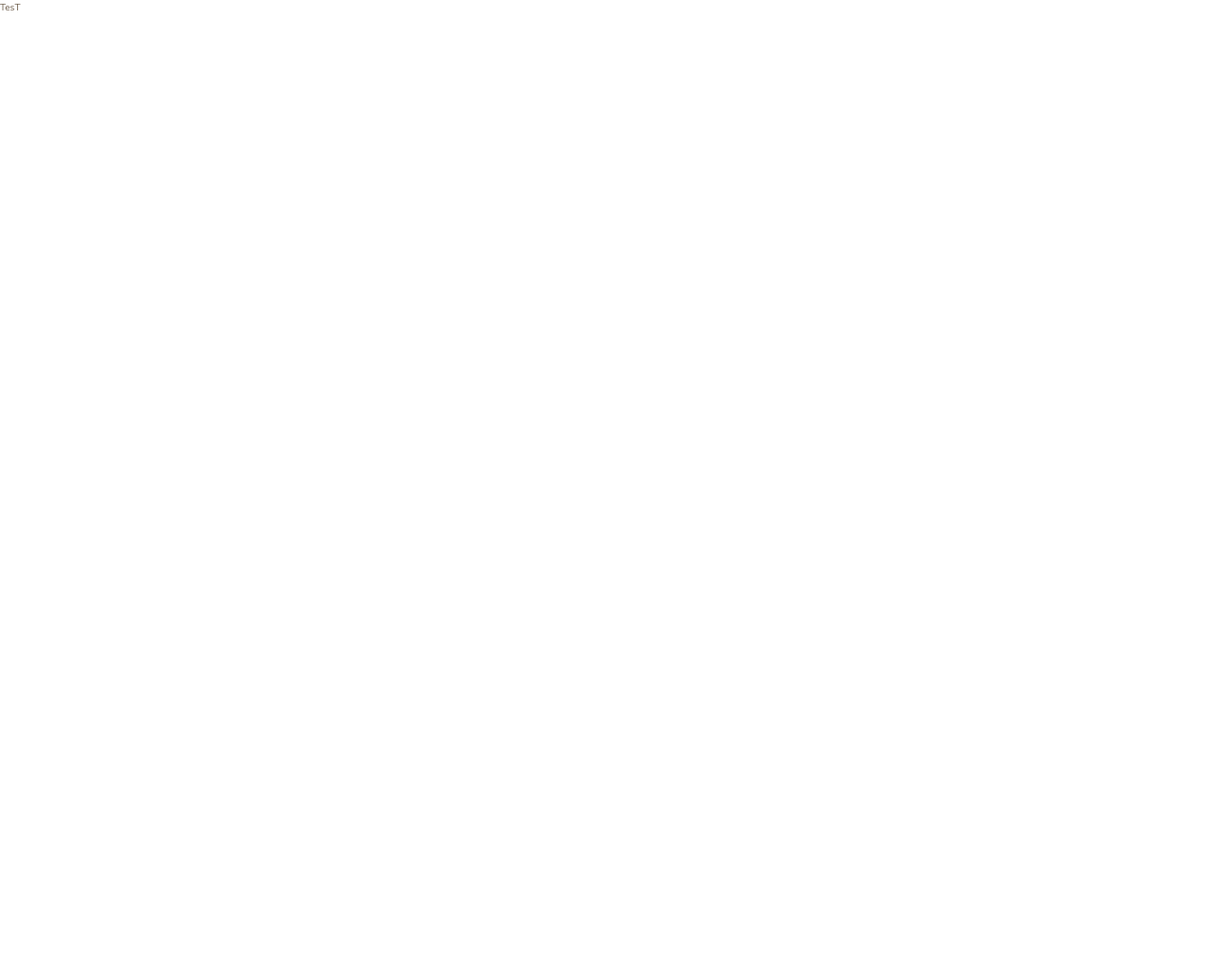
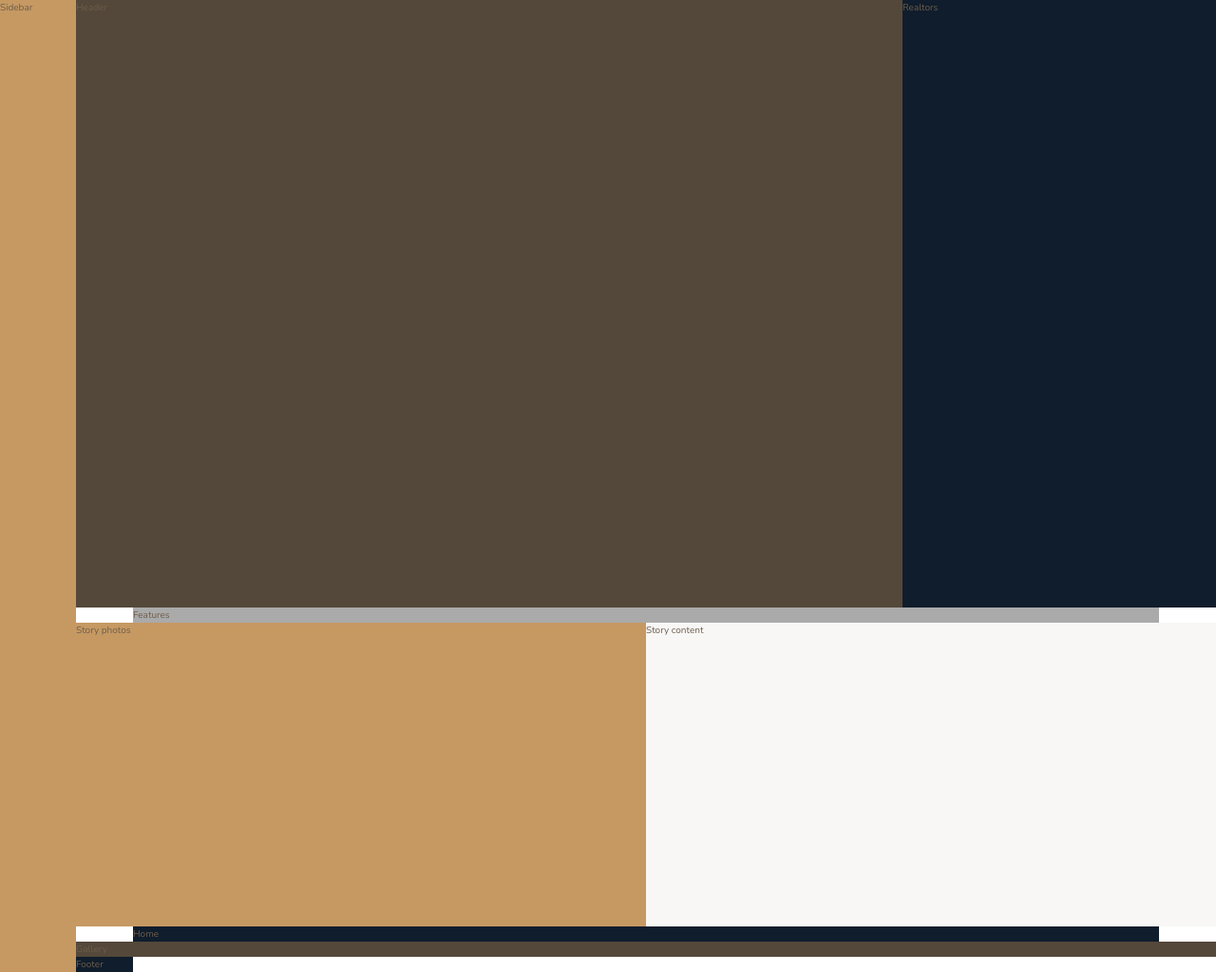
Before and after one commit to sean-xiao-zhao7/sass3, a website: page index.html in a window 1280 px wide. Shown: the whole page at 95% size. Before the commit the page ends 800 px from the top, so only its background shows below. Drawn offline with nearby package versions, Linux system fonts and the light colour scheme.

Commit message:
Set grid columns

```diff
--- a/index.html
+++ b/index.html
@@ -1,17 +1,28 @@
 <!DOCTYPE html>
 <html lang="en">
     <head>
-        <meta charset="UTF-8">
-        <meta name="viewport" content="width=device-width, initial-scale=1.0">
-        <meta http-equiv="X-UA-Compatible" content="ie=edge">
+        <meta charset="UTF-8" />
+        <meta name="viewport" content="width=device-width, initial-scale=1.0" />
+        <meta http-equiv="X-UA-Compatible" content="ie=edge" />
 
-        <link href="https://fonts.googleapis.com/css?family=Josefin+Sans:300,400,400i|Nunito:300,300i" rel="stylesheet">
-        <link rel="stylesheet" href="css/style.css">
-        <link rel="shortcut icon" type="image/png" href="img/favicon.png">
+        <link
+            href="https://fonts.googleapis.com/css?family=Josefin+Sans:300,400,400i|Nunito:300,300i"
+            rel="stylesheet"
+        />
+        <link rel="stylesheet" href="css/style.css" />
+        <link rel="shortcut icon" type="image/png" href="img/favicon.png" />
 
         <title>nexter &mdash; your home, your freedom</title>
     </head>
     <body class="container">
-        TesT
+        <div class="sidebar">Sidebar</div>
+        <div class="header">Header</div>
+        <div class="realtors">Realtors</div>
+        <div class="features">Features</div>
+        <div class="story__photos">Story photos</div>
+        <div class="story__content">Story content</div>
+        <div class="homes">Home</div>
+        <div class="gallery">Gallery</div>
+        <div class="footer">Footer</div>
     </body>
 </html>
--- a/sass/_base.scss
+++ b/sass/_base.scss
@@ -35,3 +35,9 @@ body {
     font-weight: 300;
     line-height: 1.6;
 }
+
+.container {
+    display: grid;
+    grid-template-rows: 80vh min-content 40vh repeat(3, min-content);
+    grid-template-columns: [sidebar-start] 8rem [sidebar-end full-start] minmax(6rem, 1fr) [center-start] repeat(8, [col-start] minmax(min-content, 14rem) [col-end]) [center-end] minmax(6rem, 1fr) [full-end];
+}
--- a/sass/_features.scss
+++ b/sass/_features.scss
@@ -0,0 +1,4 @@
+.features {
+    background-color: $color-grey-light-2;
+    grid-column: center-start / center-end;
+}
--- a/sass/_footer.scss
+++ b/sass/_footer.scss
@@ -0,0 +1,3 @@
+.footer {
+    background-color: $color-secondary;
+}
--- a/sass/_gallery.scss
+++ b/sass/_gallery.scss
@@ -0,0 +1,4 @@
+.gallery {
+    background-color: $color-grey-dark-1;
+    grid-column: full-start / full-end;
+}
--- a/sass/_header.scss
+++ b/sass/_header.scss
@@ -0,0 +1,4 @@
+.header {
+    background-color: $color-grey-dark-1;
+    grid-column: full-start / col-end 6;
+}
--- a/sass/_homes.scss
+++ b/sass/_homes.scss
@@ -0,0 +1,4 @@
+.homes {
+    background-color: $color-secondary;
+    grid-column: center-start / center-end;
+}
--- a/sass/_realtors.scss
+++ b/sass/_realtors.scss
@@ -0,0 +1,4 @@
+.realtors {
+    background-color: $color-secondary;
+    grid-column: col-start 7 / full-end;
+}
--- a/sass/_sidebar.scss
+++ b/sass/_sidebar.scss
@@ -0,0 +1,5 @@
+.sidebar {
+    background-color: $color-primary;
+    grid-column: sidebar-start / sidebar-end;
+    grid-row: 1 / -1;
+}
--- a/sass/_story.scss
+++ b/sass/_story.scss
@@ -0,0 +1,11 @@
+.story {
+    &__photos {
+        background-color: $color-primary;
+        grid-column: full-start / col-end 4;
+    }
+
+    &__content {
+        background-color: $color-grey-light-1;
+        grid-column: col-start 5 / full-end;
+    }
+}
```
Also changed, not shown: css/style.css.
